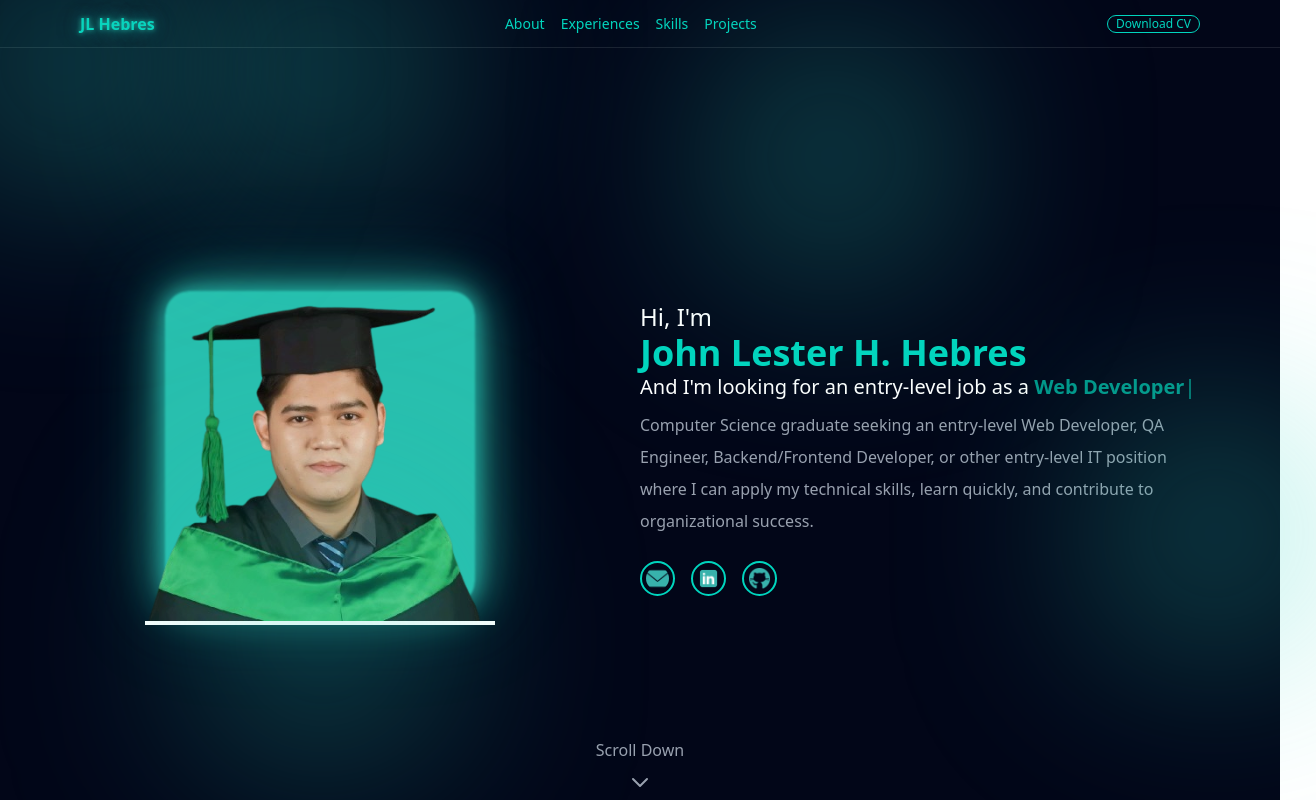
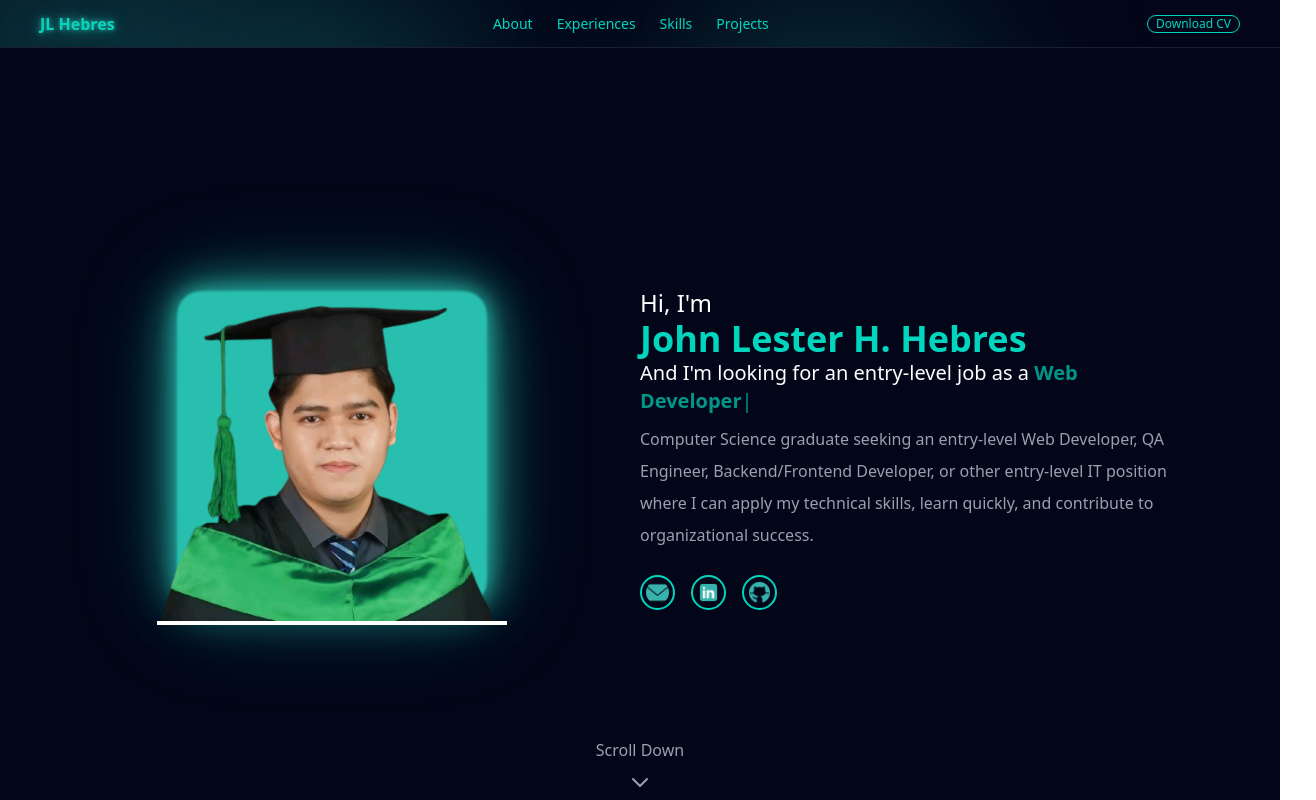
Before and after one commit to resuta17/final-portfolio, a Vue app: page / in a window 1280 px wide. Shown: the top 800 px of the page, 1316 px wide, since content can reach past the window. Built offline with nearby package versions, Linux system fonts and the light colour scheme.

Commit message:
fix: C-5 Hide overflows

```diff
--- a/src/App.vue
+++ b/src/App.vue
@@ -43,7 +43,7 @@ onMounted(() => {
 
 <template>
   <nav
-    class="sticky top-0 z-50 h-12 bg-slate-950 backdrop-blur-xl border-b border-white/10 flex justify-between px-20 items-center"
+    class="sticky top-0 z-50 h-12 bg-slate-950 backdrop-blur-xl border-b border-white/10 flex justify-between px-10 items-center overflow-hidden"
   >
     <div class="glow-layer">
       <span v-for="i in 5" :key="i" class="glow"></span>
@@ -51,7 +51,7 @@ onMounted(() => {
     <div>
       <p class="font-sans font-bold text-teal-400 shiny-text">JL Hebres</p>
     </div>
-    <div class="text-teal-400 px-2 text-sm items-center flex justify-center space-x-4">
+    <div class="text-teal-400 px-2 text-sm items-center flex justify-center space-x-6">
       <div>About</div>
       <div>Experiences</div>
       <div>Skills</div>
@@ -64,11 +64,11 @@ onMounted(() => {
     </button>
   </nav>
 
-  <div class="relative min-h-screen bg-slate-950 text-white">
+  <div class="relative min-h-[calc(100vh-var(--nav-h))] bg-slate-950 text-white overflow-x-hidden">
     <section
       class="relative flex flex-col justify-center items-center min-h-screen text-center px-6"
     >
-      <div class="flex min-w-screen min-h-screen">
+      <div class="flex w-full min-h-screen">
         <div class="w-1/2 text-white flex items-center justify-center">
           <div class="relative inline-block">
             <div class="neon-bg"></div>
@@ -174,7 +174,7 @@ onMounted(() => {
 }
 
 .glow:nth-child(1) {
-  top: 10%;
+  top: 120%;
   left: 20%;
   animation-duration: 28s;
 }
@@ -185,7 +185,7 @@ onMounted(() => {
 }
 .glow:nth-child(3) {
   top: 1220%;
-  left: 20%;
+  left: 50%;
   animation-duration: 26s;
 }
 .glow:nth-child(4) {
```
